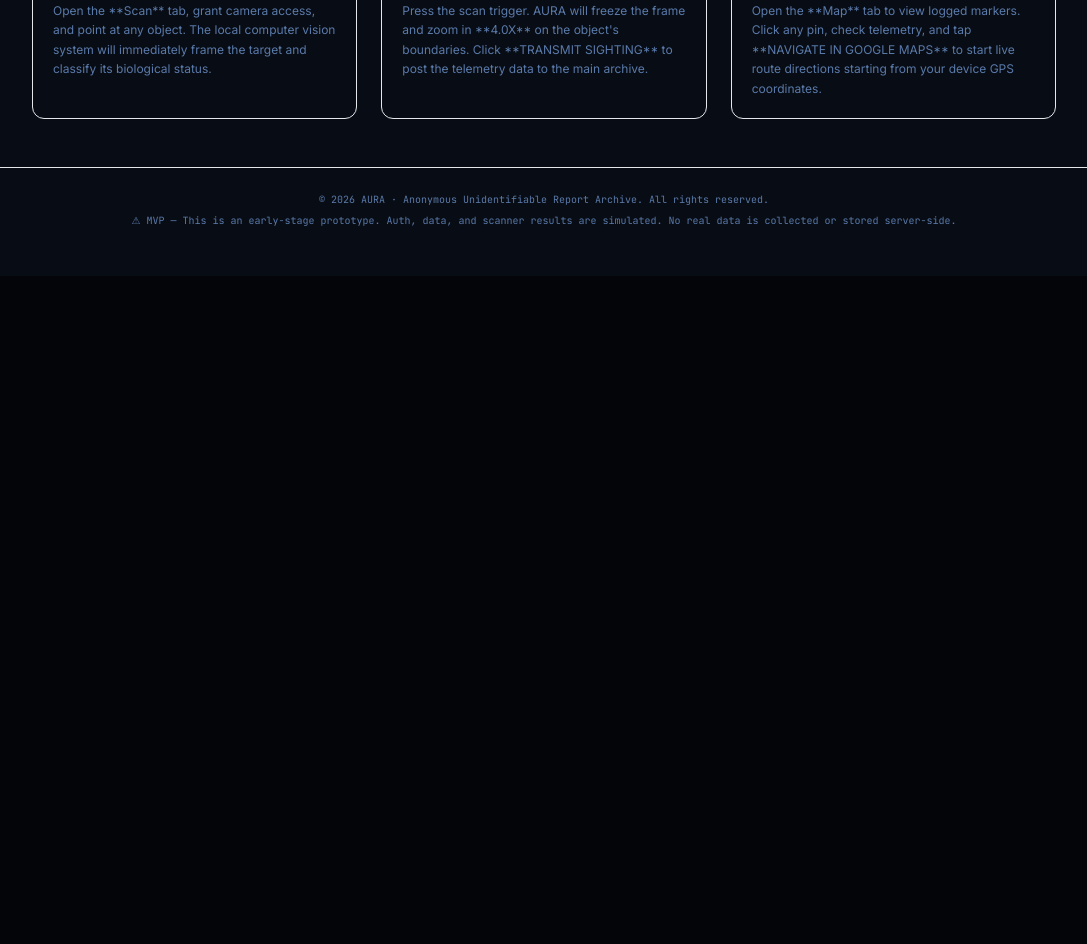
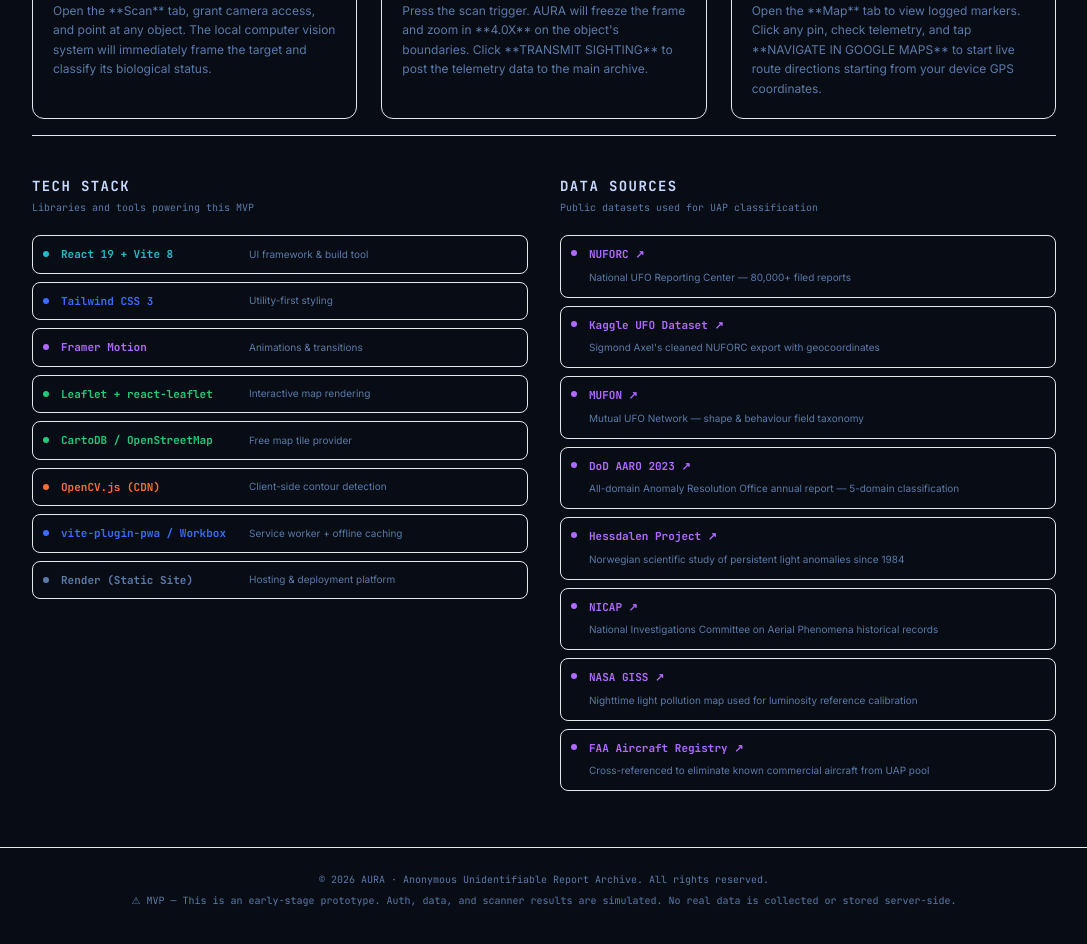
Before and after one commit to SuvinCode/AURA, a React (Vite) app: page / in a window 1280 px wide. Shown: the part 880-1824 px from the top of the page, without its empty margins (96-1183 px from the left). Before the commit the page ends 1156 px from the top, so only its background shows below. Built offline with nearby package versions, Linux system fonts and the light colour scheme.

Commit message:
feat: add Tech Stack and Data Sources sections to Landing page, showcasing libraries and datasets used in the project

```diff
--- a/src/pages/Landing.jsx
+++ b/src/pages/Landing.jsx
@@ -245,6 +245,79 @@
           </div>
         </motion.div>
 
+        {/* Tech Stack & Data Sources */}
+        <motion.div
+          initial={{ opacity: 0, y: 30 }}
+          whileInView={{ opacity: 1, y: 0 }}
+          viewport={{ once: true }}
+          transition={{ duration: 0.6 }}
+          className="w-full border-t border-aura-border/30 pt-10 pb-6"
+        >
+          <div className={`grid gap-8 ${isLaptopDimensions ? 'grid-cols-2' : 'grid-cols-1'}`}>
+
+            {/* Tech Stack */}
+            <div>
+              <h2 className="text-sm font-bold tracking-widest text-aura-text font-mono uppercase mb-1">
+                Tech Stack
+              </h2>
+              <p className="text-[10px] text-aura-muted mb-5 font-mono">Libraries and tools powering this MVP</p>
+              <div className="space-y-2">
+                {[
+                  { label: 'React 19 + Vite 8',        desc: 'UI framework & build tool',                   color: 'text-aura-cyan',   dot: 'bg-aura-cyan'   },
+                  { label: 'Tailwind CSS 3',            desc: 'Utility-first styling',                       color: 'text-aura-blue',   dot: 'bg-aura-blue'   },
+                  { label: 'Framer Motion',             desc: 'Animations & transitions',                    color: 'text-aura-purple', dot: 'bg-aura-purple' },
+                  { label: 'Leaflet + react-leaflet',   desc: 'Interactive map rendering',                   color: 'text-aura-green',  dot: 'bg-aura-green'  },
+                  { label: 'CartoDB / OpenStreetMap',   desc: 'Free map tile provider',                      color: 'text-aura-green',  dot: 'bg-aura-green'  },
+                  { label: 'OpenCV.js (CDN)',           desc: 'Client-side contour detection',               color: 'text-aura-orange', dot: 'bg-aura-orange' },
+                  { label: 'vite-plugin-pwa / Workbox', desc: 'Service worker + offline caching',            color: 'text-aura-blue',   dot: 'bg-aura-blue'   },
+                  { label: 'Render (Static Site)',      desc: 'Hosting & deployment platform',               color: 'text-aura-muted',  dot: 'bg-aura-muted'  },
+                ].map(({ label, desc, color, dot }) => (
+                  <div key={label} className="flex items-center gap-3 p-2.5 rounded-lg bg-aura-card/20 border border-aura-border/30 hover:border-aura-border transition-all">
+                    <span className={`w-1.5 h-1.5 rounded-full flex-shrink-0 ${dot}`}></span>
+                    <span className={`text-[11px] font-mono font-semibold ${color} flex-shrink-0 w-44`}>{label}</span>
+                    <span className="text-[10px] text-aura-muted">{desc}</span>
+                  </div>
+                ))}
+              </div>
+            </div>
+
+            {/* Data Sources */}
+            <div>
+              <h2 className="text-sm font-bold tracking-widest text-aura-text font-mono uppercase mb-1">
+                Data Sources
+              </h2>
+              <p className="text-[10px] text-aura-muted mb-5 font-mono">Public datasets used for UAP classification</p>
+              <div className="space-y-2">
+                {[
+                  { label: 'NUFORC',              desc: 'National UFO Reporting Center — 80,000+ filed reports',                      href: 'https://nuforc.org'           },
+                  { label: 'Kaggle UFO Dataset',  desc: 'Sigmond Axel\'s cleaned NUFORC export with geocoordinates',                   href: 'https://kaggle.com'           },
+                  { label: 'MUFON',               desc: 'Mutual UFO Network — shape & behaviour field taxonomy',                       href: 'https://mufon.com'            },
+                  { label: 'DoD AARO 2023',       desc: 'All-domain Anomaly Resolution Office annual report — 5-domain classification', href: 'https://aaro.mil'             },
+                  { label: 'Hessdalen Project',   desc: 'Norwegian scientific study of persistent light anomalies since 1984',          href: 'http://www.hessdalen.org'     },
+                  { label: 'NICAP',               desc: 'National Investigations Committee on Aerial Phenomena historical records',     href: 'http://www.nicap.org'         },
+                  { label: 'NASA GISS',           desc: 'Nighttime light pollution map used for luminosity reference calibration',      href: 'https://earthobservatory.nasa.gov' },
+                  { label: 'FAA Aircraft Registry', desc: 'Cross-referenced to eliminate known commercial aircraft from UAP pool',     href: 'https://faa.gov'              },
+                ].map(({ label, desc, href }) => (
+                  <a
+                    key={label}
+                    href={href}
+                    target="_blank"
+                    rel="noopener noreferrer"
+                    className="flex items-start gap-3 p-2.5 rounded-lg bg-aura-card/20 border border-aura-border/30 hover:border-aura-purple/40 hover:bg-aura-purple/5 transition-all group block"
+                  >
+                    <span className="w-1.5 h-1.5 rounded-full bg-aura-purple flex-shrink-0 mt-1"></span>
+                    <div className="min-w-0">
+                      <span className="text-[11px] font-mono font-semibold text-aura-purple group-hover:text-aura-purple block">{label} ↗</span>
+                      <span className="text-[10px] text-aura-muted leading-relaxed">{desc}</span>
+                    </div>
+                  </a>
+                ))}
+              </div>
+            </div>
+
+          </div>
+        </motion.div>
+
       </div>
 
       {/* Footer */}
```
